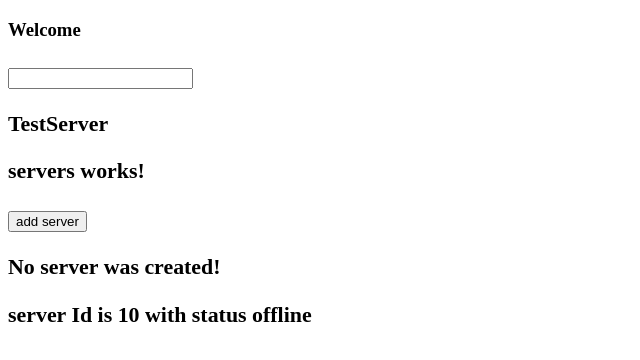
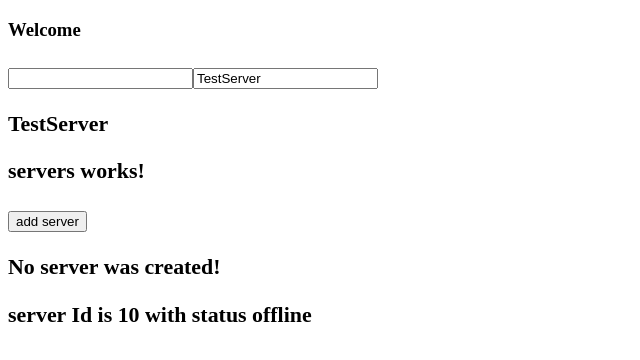
Before and after one commit to Terbeche/Angular-App, an Angular app: page / in a window 1280 px wide. Shown: the top 360 px of the page, without its empty margins (0-640 px from the left). Built offline with nearby package versions, Linux system fonts and the light colour scheme.

Commit message:
Use 2 ways binding

```diff
--- a/src/app/app.module.ts
+++ b/src/app/app.module.ts
@@ -1,6 +1,6 @@
 import { BrowserModule } from '@angular/platform-browser';
 import { NgModule } from '@angular/core';
-
+import { FormsModule } from '@angular/forms';
 import { AppComponent } from './app.component';
 import { serverComponent } from './server/server.component';
 import { ServersComponent } from './servers/servers.component';
@@ -11,7 +11,8 @@
     ServersComponent
   ],
   imports: [
-    BrowserModule
+    BrowserModule,
+    FormsModule
   ],
   providers: [],
   bootstrap: [AppComponent]
--- a/src/app/servers/servers.component.html
+++ b/src/app/servers/servers.component.html
@@ -1,5 +1,6 @@
 <label></label>
 <input type="text" class="form-control" (input)="onUpdateServerName($event)">
+<input type="text" class="form-control" [(ngModel)]="serverName">
 <p> {{ serverName }}</p>
 <p>servers works!</p>
 <button [disabled]="!allowNewServer" (click)="onCreateServer()">add server</button>
```
